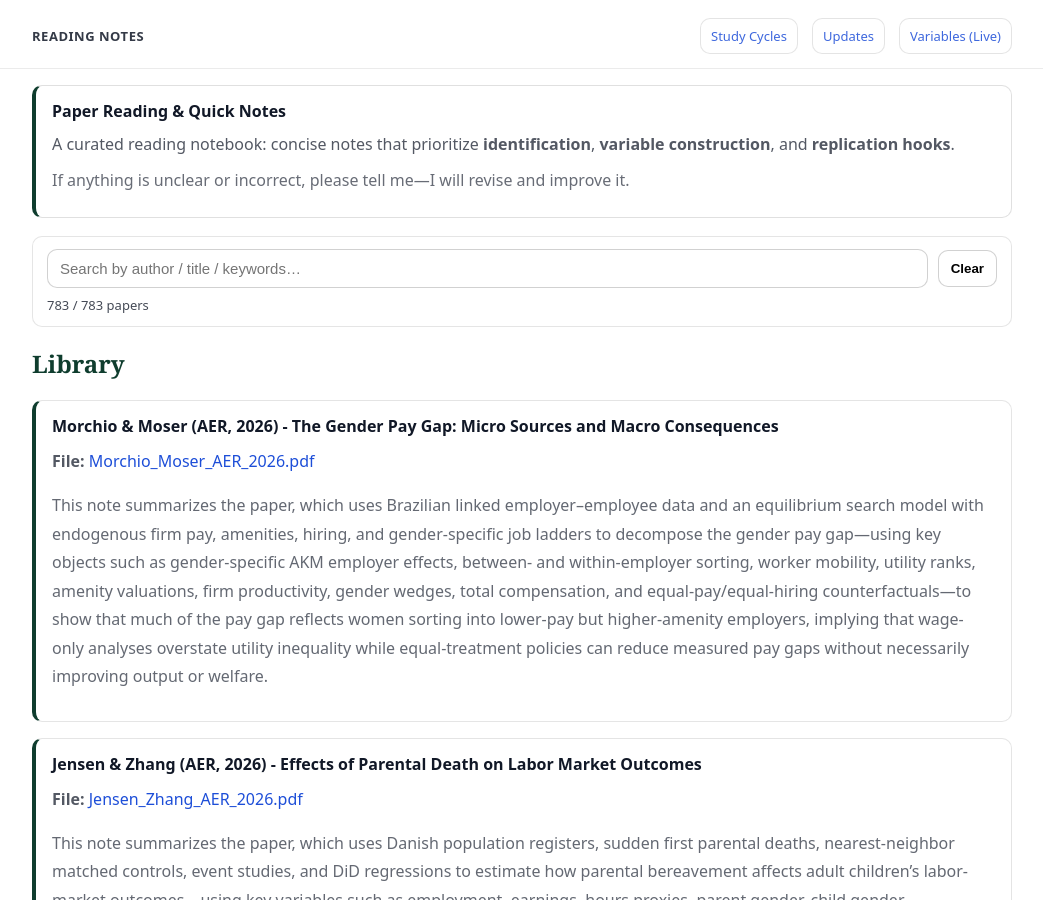
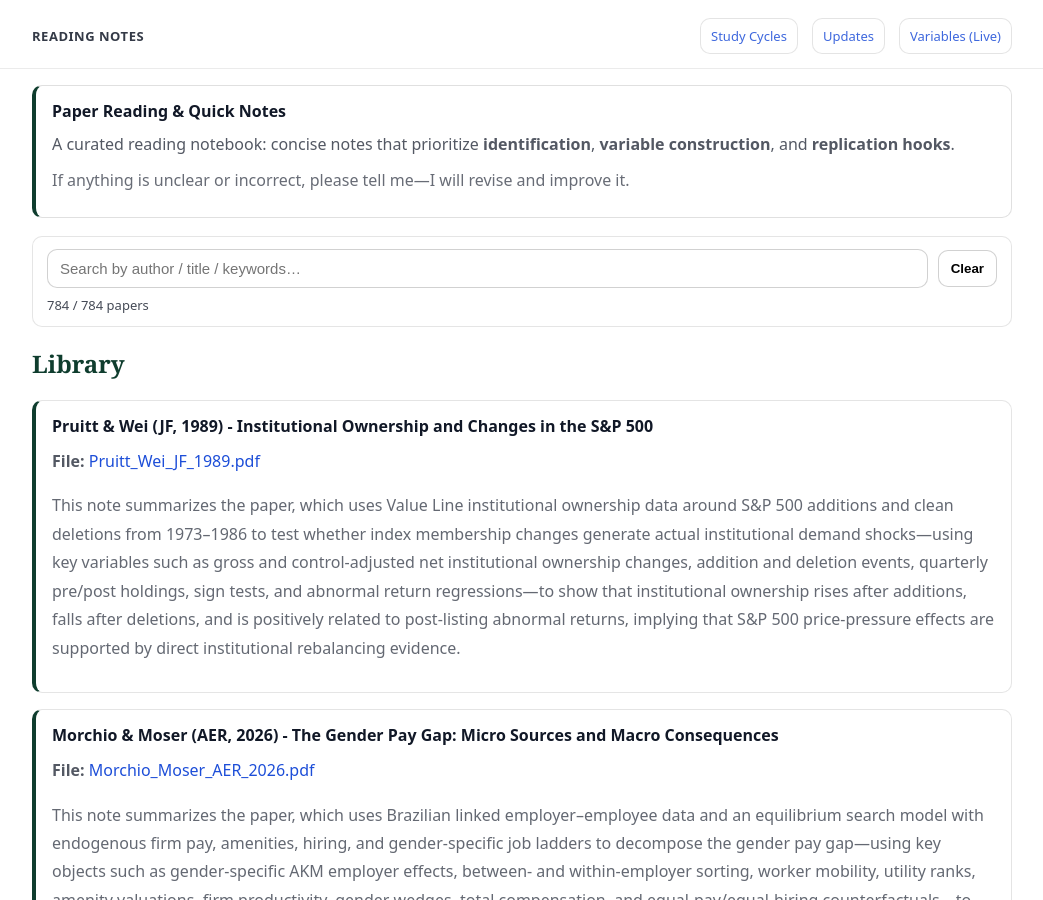
Before and after one commit to yaxinzn/study-archive, a Jekyll site: the page built from reading/index.md, in a window 1280 px wide and 900 px high. Shown: the whole window, without its empty margins (118-1161 px from the left). Built offline with Jekyll 4.4.1, drawn with Linux system fonts in a browser that asks for light colours.

Commit message:
Reading: add/update Pruitt_Wei_JF_1989.pdf

```diff
--- a/_data/reading.yml
+++ b/_data/reading.yml
@@ -1,3 +1,7 @@
+- title: " Pruitt & Wei (JF, 1989) - Institutional Ownership and Changes in the S&P 500"
+  file: "Pruitt_Wei_JF_1989.pdf"
+  desc: "This note summarizes the paper, which uses Value Line institutional ownership data around S&P 500 additions and clean deletions from 1973–1986 to test whether index membership changes generate actual institutional demand shocks—using key variables such as gross and control-adjusted net institutional ownership changes, addition and deletion events, quarterly pre/post holdings, sign tests, and abnormal return regressions—to show that institutional ownership rises after additions, falls after deletions, and is positively related to post-listing abnormal returns, implying that S&P 500 price-pressure effects are supported by direct institutional rebalancing evidence."
+
 - title: "Morchio & Moser (AER, 2026) - The Gender Pay Gap: Micro Sources and Macro Consequences"
   file: "Morchio_Moser_AER_2026.pdf"
   desc: "This note summarizes the paper, which uses Brazilian linked employer–employee data and an equilibrium search model with endogenous firm pay, amenities, hiring, and gender-specific job ladders to decompose the gender pay gap—using key objects such as gender-specific AKM employer effects, between- and within-employer sorting, worker mobility, utility ranks, amenity valuations, firm productivity, gender wedges, total compensation, and equal-pay/equal-hiring counterfactuals—to show that much of the pay gap reflects women sorting into lower-pay but higher-amenity employers, implying that wage-only analyses overstate utility inequality while equal-treatment policies can reduce measured pay gaps without necessarily improving output or welfare."
```
Also changed, not shown: 1 other file.
